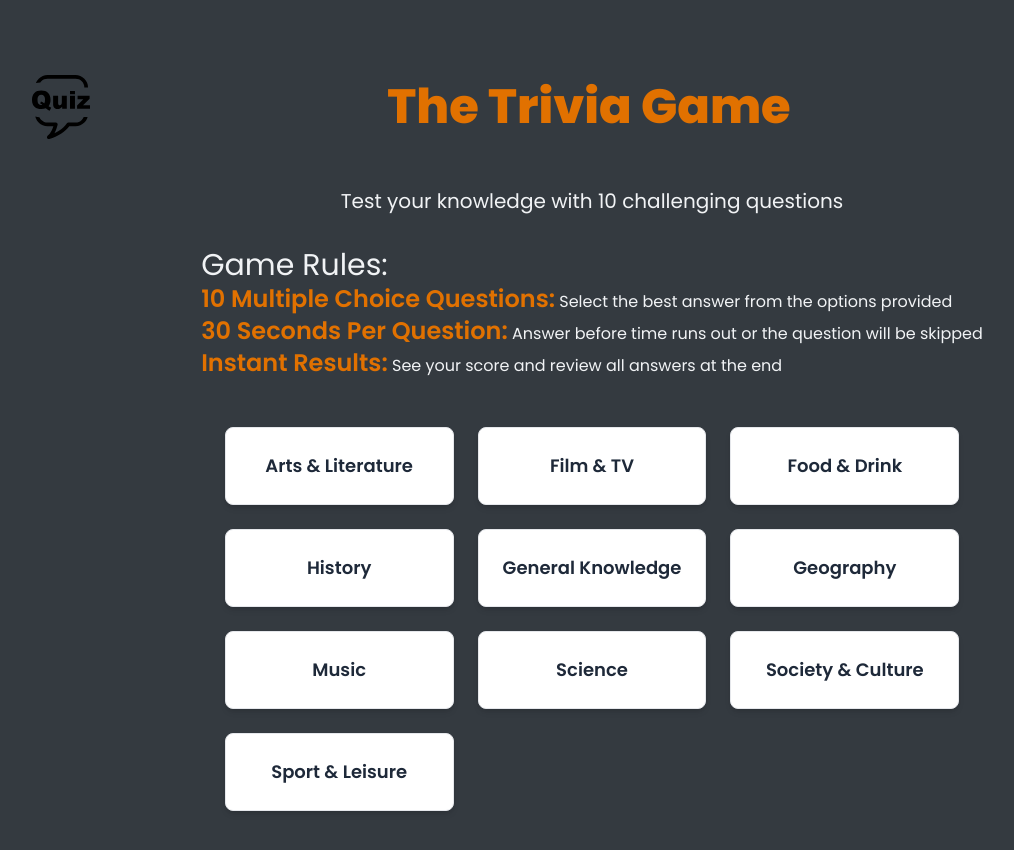
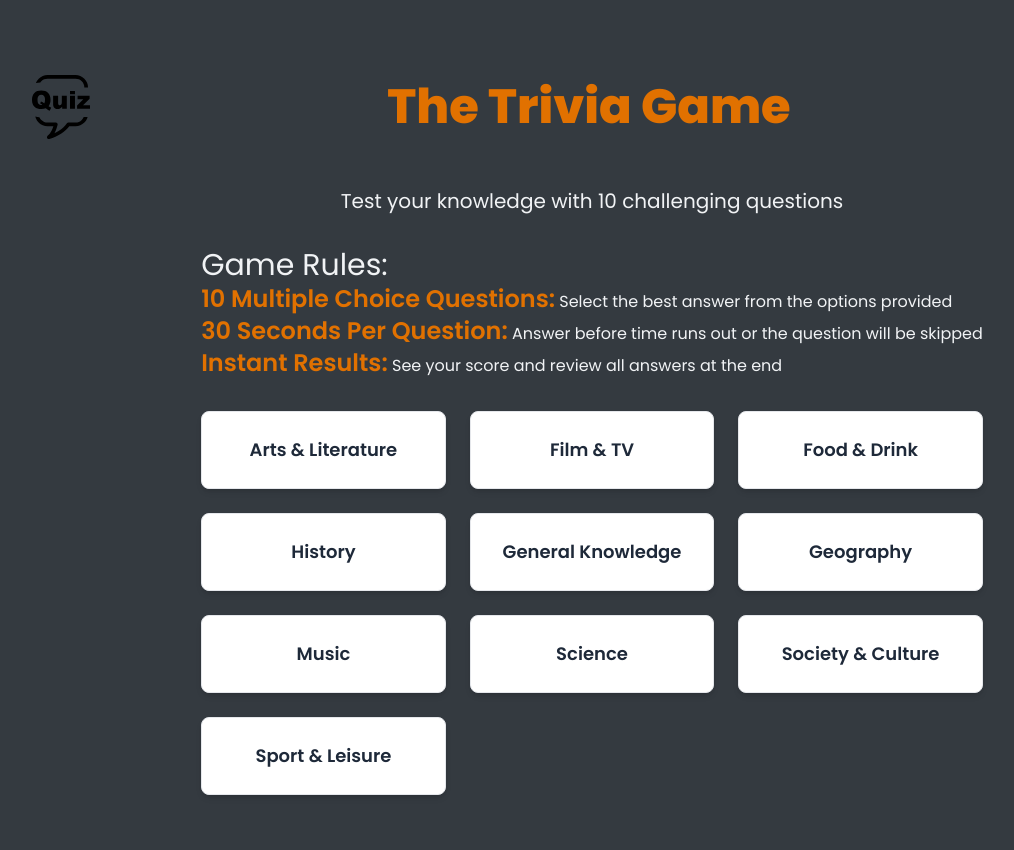
Before and after one commit to Chu29/react-quiz-app, a React (Vite) app: page / in a window 1280 px wide. Shown: the top 850 px of the page, without its empty margins (48-1062 px from the left). Built offline with nearby package versions, Linux system fonts and the light colour scheme.

Commit message:
refactor: Fix CategoryCard component making it look better on smaller screens

```diff
--- a/src/components/CategoryCard.jsx
+++ b/src/components/CategoryCard.jsx
@@ -7,7 +7,7 @@
 
 
   return (
-    <div className="grid grid-cols-1 sm:grid-cols-2 md:grid-cols-3 gap-6 p-4">
+    <div className=" grid grid-cols-1 sm:grid-cols-2 md:grid-cols-3 gap-6  w-full">
       {categories.map((category, index) => (
         <p
           key={index}
```
